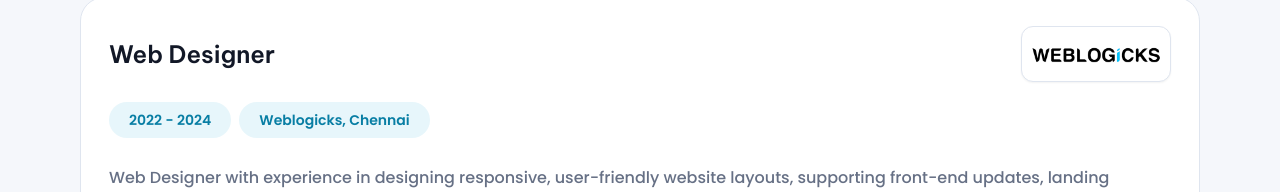
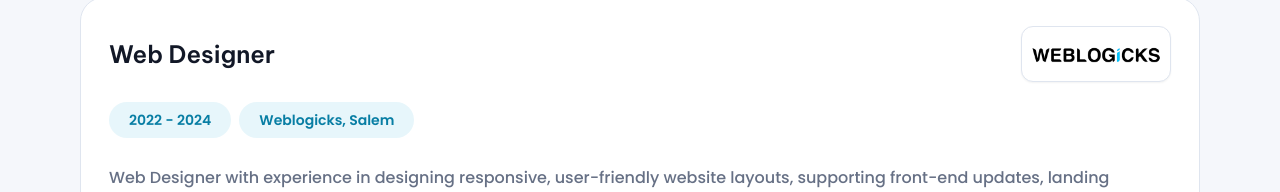
Before and after one commit to vadivel-developer/vadivel-portfolio, a Next.js app: page / in a window 1280 px wide. Shown: the part 1578-1770 px from the top of the page. Built offline with nearby package versions, Linux system fonts and the light colour scheme.

Commit message:
Removed SAGE IT Logo

```diff
--- a/app/data/portfolio.ts
+++ b/app/data/portfolio.ts
@@ -42,7 +42,7 @@ export const projects = [
       "Semrush",
       "Ahrefs",
     ],
-    projectUrl: "https://www.sageitinc.com/",
+    projectUrl: "#",
     sections: [
       {
         heading: "Project Intro",
@@ -68,12 +68,7 @@ export const projects = [
           "Custom Templates",
         ],
         siteUrls: [
-          "https://www.sageitinc.com/",
-          "https://www.sageitinc.com/blog/",
-          "https://www.sageitinc.com/boomi-services/",
-          "https://www.sageitinc.com/artificial-intelligence/ai-services/",
-          "https://www.sageitinc.com/servicenow/",
-          "https://www.sageitinc.com/reference-center/",
+          "https://www.weblogicks.com/",
         ],
         bullets: [
           "Makes website content easy to update from the WordPress admin panel.",
@@ -99,12 +94,7 @@ export const projects = [
           "WordPress Hooks",
         ],
         siteUrls: [
-          "https://www.sageitinc.com/",
-          "https://www.sageitinc.com/blog/",
-          "https://www.sageitinc.com/boomi-services/",
-          "https://www.sageitinc.com/artificial-intelligence/ai-services/",
-          "https://www.sageitinc.com/servicenow/",
-          "https://www.sageitinc.com/reference-center/",
+          "https://www.weblogicks.com/",
         ],
         bullets: [
           "Adds custom functionality based on exact website requirements.",
@@ -156,7 +146,7 @@ export const projects = [
           "Caching Tools",
           "Image Optimization",
         ],
-        siteUrl: "https://www.sageitinc.com/",
+        siteUrl: "https://www.weblogicks.com/",
         bullets: [
           "Improves website loading speed and user experience.",
           "Helps improve Core Web Vitals and performance scores.",
@@ -446,7 +436,7 @@ export const experience = [
     location: "Chennai",
     role: "Web Developer",
     period: "2024 - Present",
-    logo: "/images/sageit-logo.svg",
+    logo: "/images/company-logo.svg",
     desc: "Building responsive, SEO-friendly, and high-performance websites with strong focus on WordPress customization, clean frontend UI, technical SEO, user experience, and performance optimization.",
     bullets: [
       "Developed SEO-friendly WordPress websites with custom themes, plugin customization, ACF dynamic content, and reusable sections.",
@@ -471,7 +461,7 @@ export const experience = [
   },
   {
     company: "Weblogicks",
-    location: "Chennai",
+    location: "Salem",
     role: "Web Designer",
     period: "2022 - 2024",
     logo: "/images/weblogicks-logo.png",
--- a/app/page.tsx
+++ b/app/page.tsx
@@ -34,7 +34,7 @@ export const metadata: Metadata = {
     type: "website",
     images: [
       {
-        url: `${siteUrl}/images/og/vadivel-webdeveloper-og.webp`,
+        url: `${siteUrl}/images/og/vadivel-webdeveloper.webp`,
         width: 1200,
         height: 630,
         alt: "Vadivel T Web Developer Portfolio",
@@ -46,7 +46,7 @@ export const metadata: Metadata = {
     title: "Vadivel T | Web Developer Portfolio",
     description:
       "Web Developer with 4+ years of experience in WordPress, PHP, Next.js, SEO optimization, automation workflows, AI-assisted development, MCP servers, Docker, Linux, and web hosting.",
-    images: [`${siteUrl}/images/og/vadivel-webdeveloper-og.webp`],
+    images: [`${siteUrl}/images/og/vadivel-webdeveloper.webp`],
   },
   robots: {
     index: true,
```
Also changed, not shown: public/images/company-logo.svg (renamed from public/images/sageit-logo.svg).
